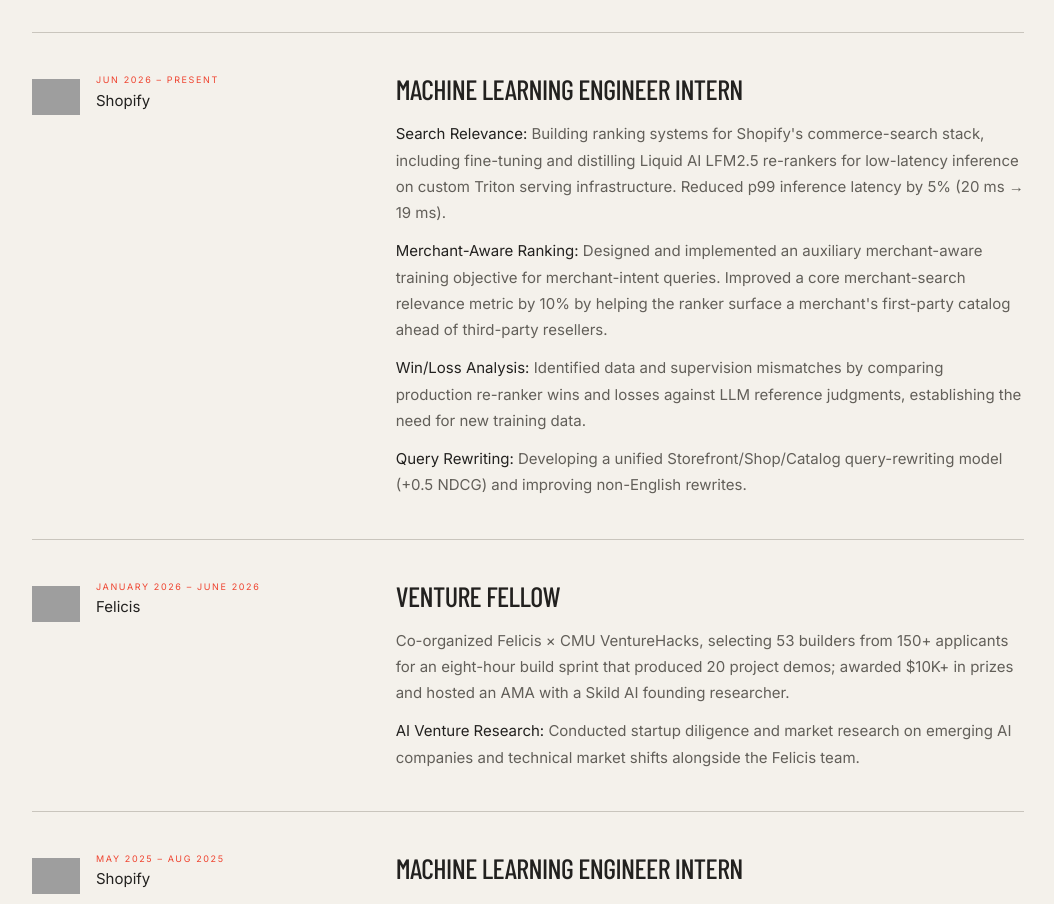
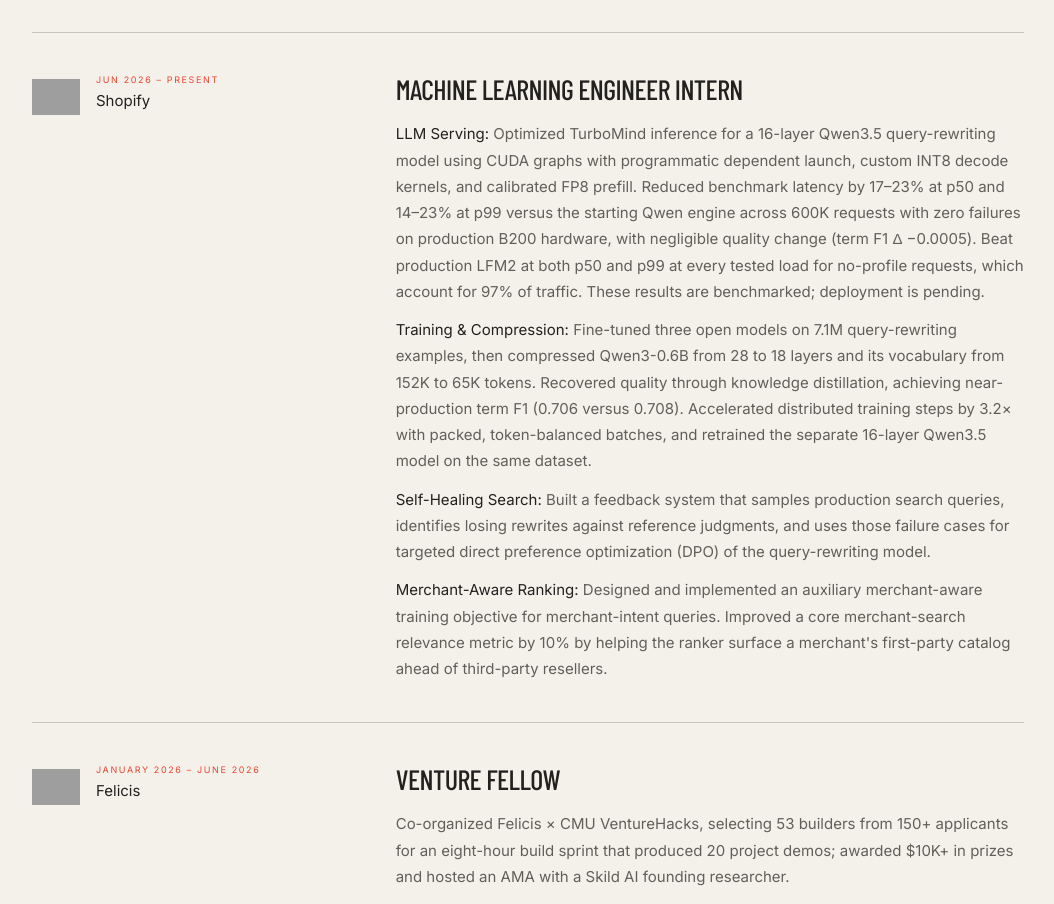
Before and after one commit to AgarwalAarush/aarushagarwal, a Next.js app: page / in a window 1280 px wide. Shown: the part 2120-3024 px from the top of the page, without its empty margins (16-1070 px from the left). Built offline with nearby package versions, Linux system fonts and the light colour scheme; no server answers; grey boxes are pictures that could not be loaded.

Commit message:
Update Shopify experience with query rewriting systems work

```diff
--- a/src/pages/index.js
+++ b/src/pages/index.js
@@ -191,11 +191,33 @@ export default function Home({ projects }) {
             description={
               <>
                 <p>
-                  <span>Search Relevance:</span> Building ranking systems for
-                  Shopify&apos;s commerce-search stack, including fine-tuning and
-                  distilling Liquid AI LFM2.5 re-rankers for low-latency
-                  inference on custom Triton serving infrastructure. Reduced p99
-                  inference latency by 5% (20 ms → 19 ms).
+                  <span>LLM Serving:</span> Optimized TurboMind inference for a
+                  16-layer Qwen3.5 query-rewriting model using CUDA graphs with
+                  programmatic dependent launch, custom INT8 decode kernels, and
+                  calibrated FP8 prefill. Reduced benchmark latency by 17–23% at
+                  p50 and 14–23% at p99 versus the starting Qwen engine across
+                  600K requests with zero failures on production B200 hardware,
+                  with negligible quality change (term F1 Δ −0.0005). Beat
+                  production LFM2 at both p50 and p99 at every tested load for
+                  no-profile requests, which account for 97% of traffic. These
+                  results are benchmarked; deployment is pending.
+                </p>
+                <p>
+                  <span>Training &amp; Compression:</span> Fine-tuned three open
+                  models on 7.1M query-rewriting examples, then compressed
+                  Qwen3-0.6B from 28 to 18 layers and its vocabulary from 152K to
+                  65K tokens. Recovered quality through knowledge distillation,
+                  achieving near-production term F1 (0.706 versus 0.708).
+                  Accelerated distributed training steps by 3.2× with packed,
+                  token-balanced batches, and retrained the separate 16-layer
+                  Qwen3.5 model on the same dataset.
+                </p>
+                <p>
+                  <span>Self-Healing Search:</span> Built a feedback system that
+                  samples production search queries, identifies losing rewrites
+                  against reference judgments, and uses those failure cases for
+                  targeted direct preference optimization (DPO) of the
+                  query-rewriting model.
                 </p>
                 <p>
                   <span>Merchant-Aware Ranking:</span> Designed and implemented
@@ -203,17 +225,6 @@ export default function Home({ projects }) {
                   merchant-intent queries. Improved a core merchant-search
                   relevance metric by 10% by helping the ranker surface a
                   merchant&apos;s first-party catalog ahead of third-party resellers.
-                </p>
-                <p>
-                  <span>Win/Loss Analysis:</span> Identified data and supervision
-                  mismatches by comparing production re-ranker wins and losses
-                  against LLM reference judgments, establishing the need for new
-                  training data.
-                </p>
-                <p>
-                  <span>Query Rewriting:</span> Developing a unified
-                  Storefront/Shop/Catalog query-rewriting model (+0.5 NDCG) and
-                  improving non-English rewrites.
                 </p>
               </>
             }
```
